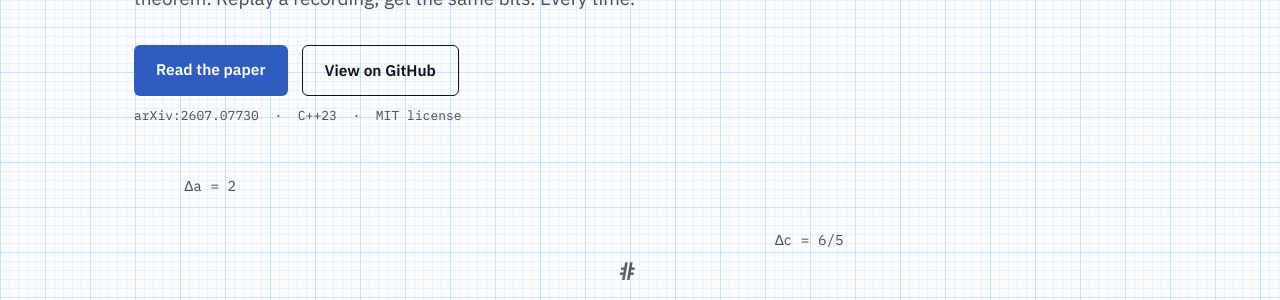
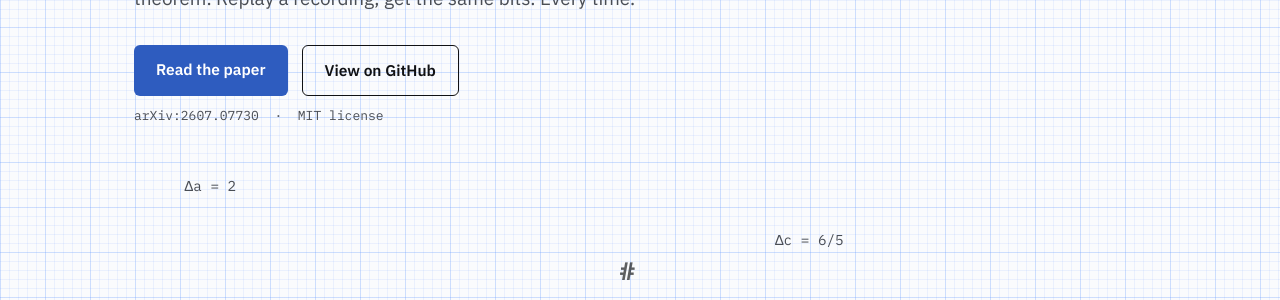
Before and after one commit to michalwidera/rdbweb, a Jekyll site: the page index.html, which Jekyll copies as it is, in a window 1280 px wide and 900 px high, scrolled down 341 px. Shown: the part 153-453 px from the top of the window. Built offline with Jekyll 4.4.1, drawn with Linux system fonts in a browser that asks for light colours.

Commit message:
no c++ info

```diff
--- a/index.html
+++ b/index.html
@@ -236,7 +236,7 @@
       <a class="btn btn-primary" href="https://arxiv.org/abs/2607.07730">Read the paper</a>
       <a class="btn btn-ghost" href="https://github.com/michalwidera/retractordb">View on GitHub</a>
     </div>
-    <p class="hero-note">arXiv:2607.07730 &nbsp;·&nbsp; C++23 &nbsp;·&nbsp; MIT license</p>
+    <p class="hero-note">arXiv:2607.07730 &nbsp;·&nbsp; MIT license</p>
 
     <!-- rxmarbles-style rails: every marble on A and B flows continuously left to right at
          constant, evenly-spaced pace; on reaching the interleave operator each one crossfades
```
